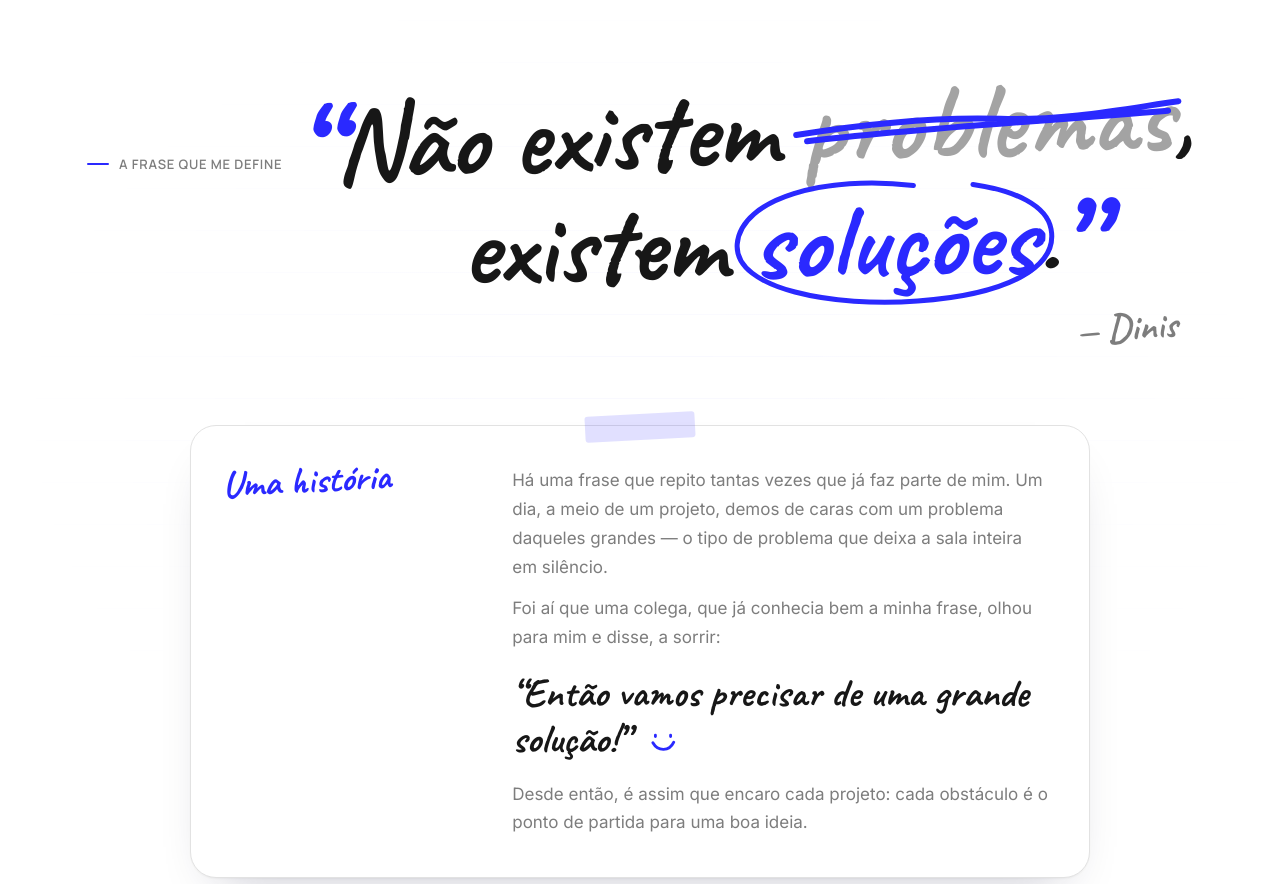
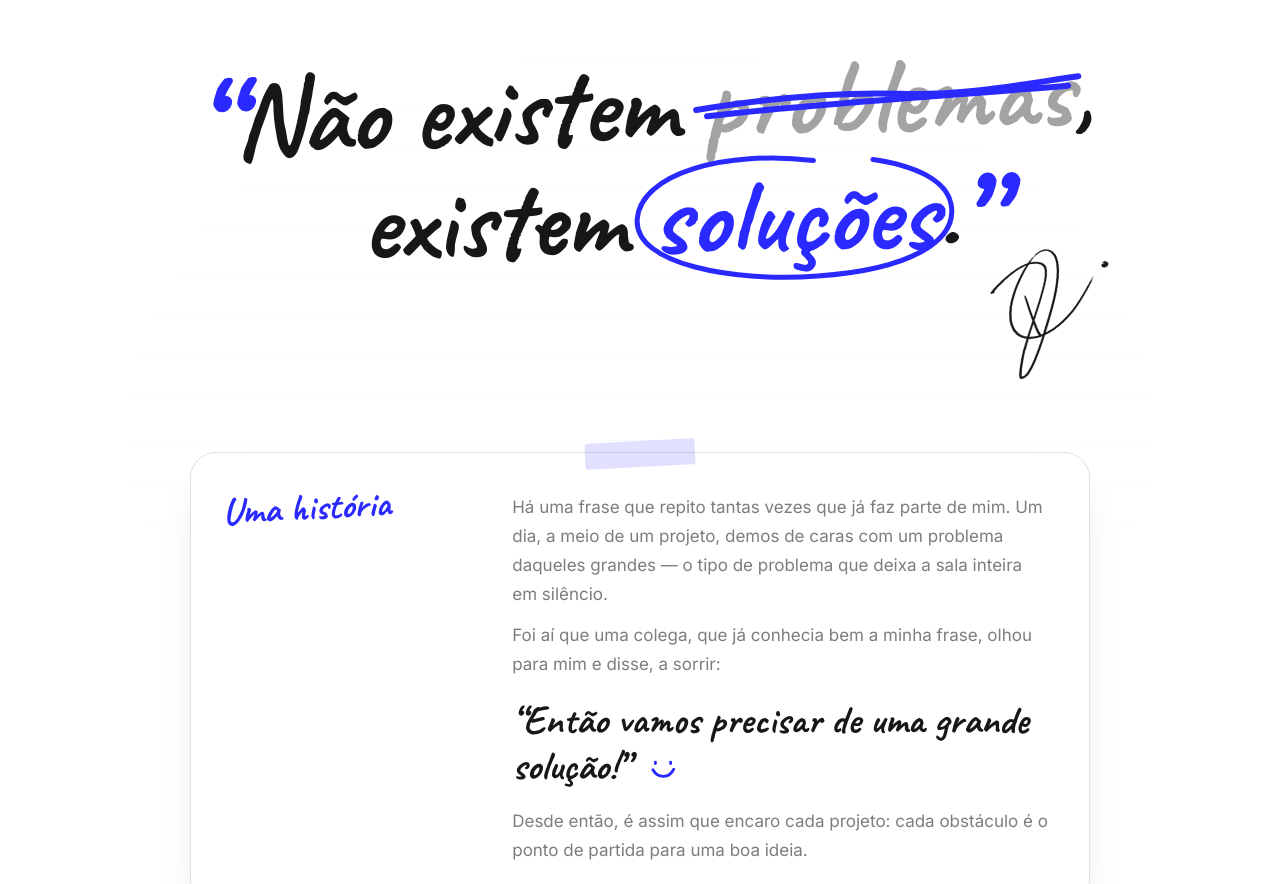
Before and after one commit to Skies333/dinis-cardoso, a plain HTML site: page index.html in a window 1280 px wide. Shown: the part 6018-6902 px from the top of the page. Drawn offline with Linux system fonts and the light colour scheme.

Commit message:
Frase: assinatura real e sem título por cima
Co-Authored-By: Claude Opus 5.5 <noreply@anthropic.com>
Claude-Session: https://claude.ai/code/session_017ewHNcAXVDPRRYUgJkUYqb

```diff
--- a/assets/css/style.css
+++ b/assets/css/style.css
@@ -1027,3 +1027,11 @@ html{scrollbar-color:rgba(0,0,0,.16) #fff}
   .motto-story{grid-template-columns:1fr}
 }
 .motto-quote .l2 .q{margin-left:-.02em}
+
+/* ---------- Motto: real signature ---------- */
+.motto-quote .sign-img{align-self:flex-end;width:auto;height:clamp(90px,10vw,150px);margin:-.25em -.2em 0 0;transform:rotate(-6deg)}
+.js .motto-quote .sign-img{clip-path:inset(0 100% 0 0);transition:clip-path 1.6s cubic-bezier(.6,.05,.3,1);transition-delay:3.9s}
+.js .motto-quote.in .sign-img{clip-path:inset(-10% -10% -10% 0)}
+.motto{padding-top:clamp(64px,8vw,110px)}
+@media (max-width:700px){.motto-quote .sign-img{height:80px;margin-top:4px}}
+@media (prefers-reduced-motion:reduce){.js .motto-quote .sign-img{clip-path:none}}
--- a/index.html
+++ b/index.html
@@ -186,11 +186,10 @@
 
 <section class="section motto" id="motto" aria-labelledby="motto-title">
   <div class="wrap">
-    <span class="kicker motto-kicker rv">A frase que me define</span>
     <h2 id="motto-title" class="motto-quote" aria-label="“Não existem problemas, existem soluções.”">
       <span class="ml l1" aria-hidden="true"><span class="q">“</span>Não existem <span class="strike">problemas<svg viewBox="0 0 300 60" preserveAspectRatio="none"><path pathLength="1" d="M6 38 C 60 30, 110 26, 160 30 S 260 24, 294 20 M 14 44 C 90 36, 180 34, 286 28"/></svg></span>,</span>
       <span class="ml l2" aria-hidden="true">existem <span class="circle">soluções<svg viewBox="0 0 300 120" preserveAspectRatio="none"><path pathLength="1" d="M168 14 C 90 4, 14 22, 10 60 C 6 98, 96 114, 170 110 C 250 106, 296 84, 290 52 C 284 20, 214 6, 140 12"/></svg></span>.<span class="q">”</span></span>
-      <span class="sign" aria-hidden="true">— Dinis</span>
+      <img class="sign-img" src="assets/img/signature.webp" alt="" width="700" height="732" aria-hidden="true">
     </h2>
     <div class="motto-story rv">
       <span class="ms-h">Uma história</span>
```
Also changed, not shown: en/index.html (+1 -2 lines), assets/img/signature.webp (added).
